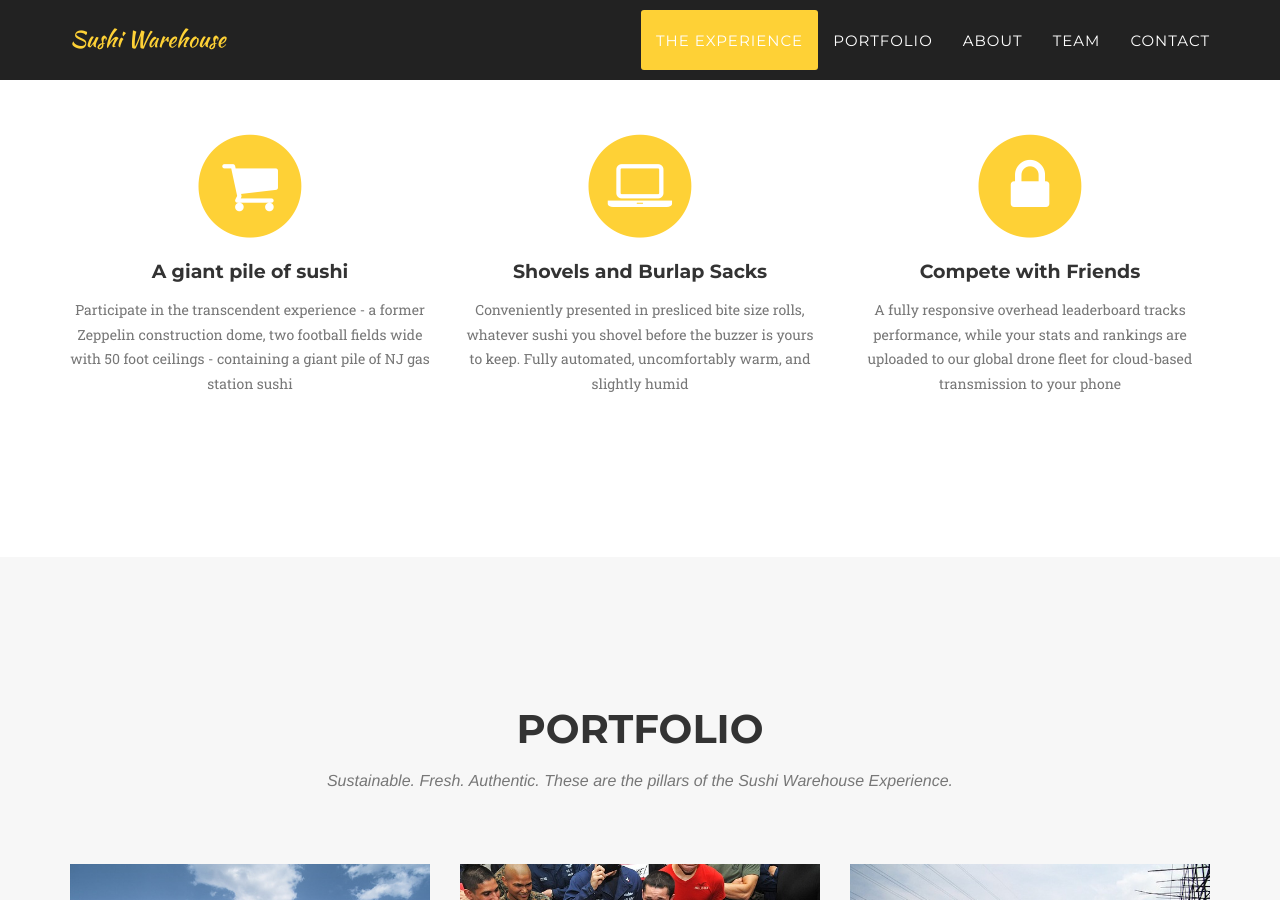
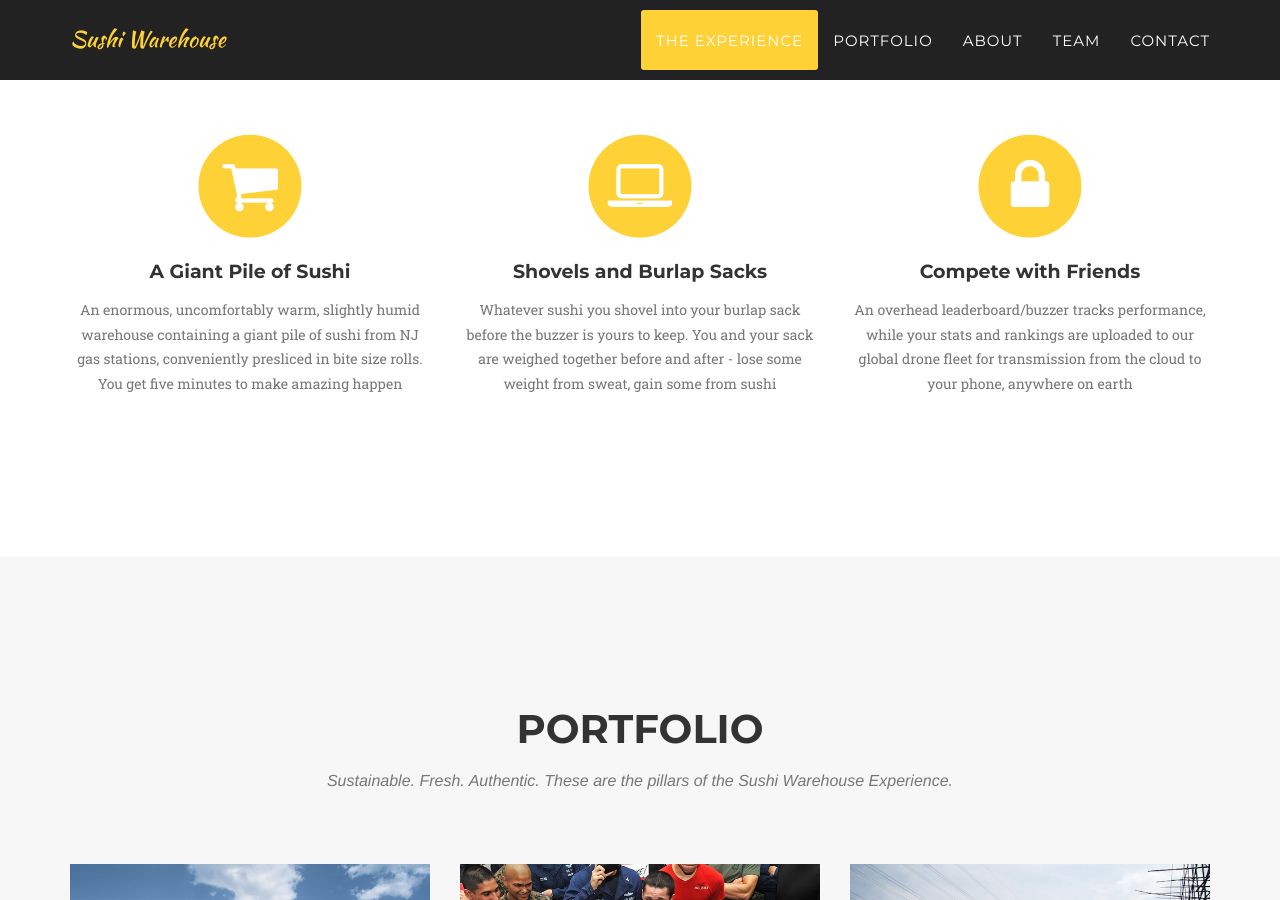
Before and after one commit to aleksnavratil/sushi-warehouse, a Jekyll site: the page built from index.html, in a window 1280 px wide and 900 px high, scrolled down 1088 px. Built offline with Jekyll 4.4.1, drawn with Linux system fonts in a browser that asks for light colours; some web fonts are replaced.

Commit message:
Many copywriting improvements in the experience section.

```diff
--- a/_includes/experience.html
+++ b/_includes/experience.html
@@ -13,8 +13,8 @@
                         <i class="fa fa-circle fa-stack-2x text-primary"></i>
                         <i class="fa fa-shopping-cart fa-stack-1x fa-inverse"></i>
                     </span>
-                    <h4 class="service-heading">A giant pile of sushi</h4>
-                    <p class="text-muted">Participate in the transcendent experience - a former Zeppelin construction dome, two football fields wide with 50 foot ceilings - containing a giant pile of NJ gas station sushi</p>
+                    <h4 class="service-heading">A Giant Pile of Sushi</h4>
+                    <p class="text-muted">An enormous, uncomfortably warm, slightly humid warehouse containing a giant pile of sushi from NJ gas stations, conveniently presliced in bite size rolls. You get five minutes to make amazing happen</p>
                 </div>
                 <div class="col-md-4">
                     <span class="fa-stack fa-4x">
@@ -22,7 +22,7 @@
                         <i class="fa fa-laptop fa-stack-1x fa-inverse"></i>
                     </span>
                     <h4 class="service-heading">Shovels and Burlap Sacks</h4>
-                    <p class="text-muted">Conveniently presented in presliced bite size rolls, whatever sushi you shovel before the buzzer is yours to keep. Fully automated, uncomfortably warm, and slightly humid </p>
+                    <p class="text-muted">Whatever sushi you shovel into your burlap sack before the buzzer is yours to keep. You and your sack are weighed together before and after - lose some weight from sweat, gain some from sushi </p>
                 </div>
                 <div class="col-md-4">
                     <span class="fa-stack fa-4x">
@@ -30,7 +30,7 @@
                         <i class="fa fa-lock fa-stack-1x fa-inverse"></i>
                     </span>
                     <h4 class="service-heading">Compete with Friends</h4>
-                    <p class="text-muted">A fully responsive overhead leaderboard tracks performance, while your stats and rankings are uploaded to our global drone fleet for cloud-based transmission to your phone </p>
+                    <p class="text-muted">An overhead leaderboard/buzzer tracks performance, while your stats and rankings are uploaded to our global drone fleet for transmission from the cloud to your phone, anywhere on earth</p>
                 </div>
             </div>
         </div>
```
